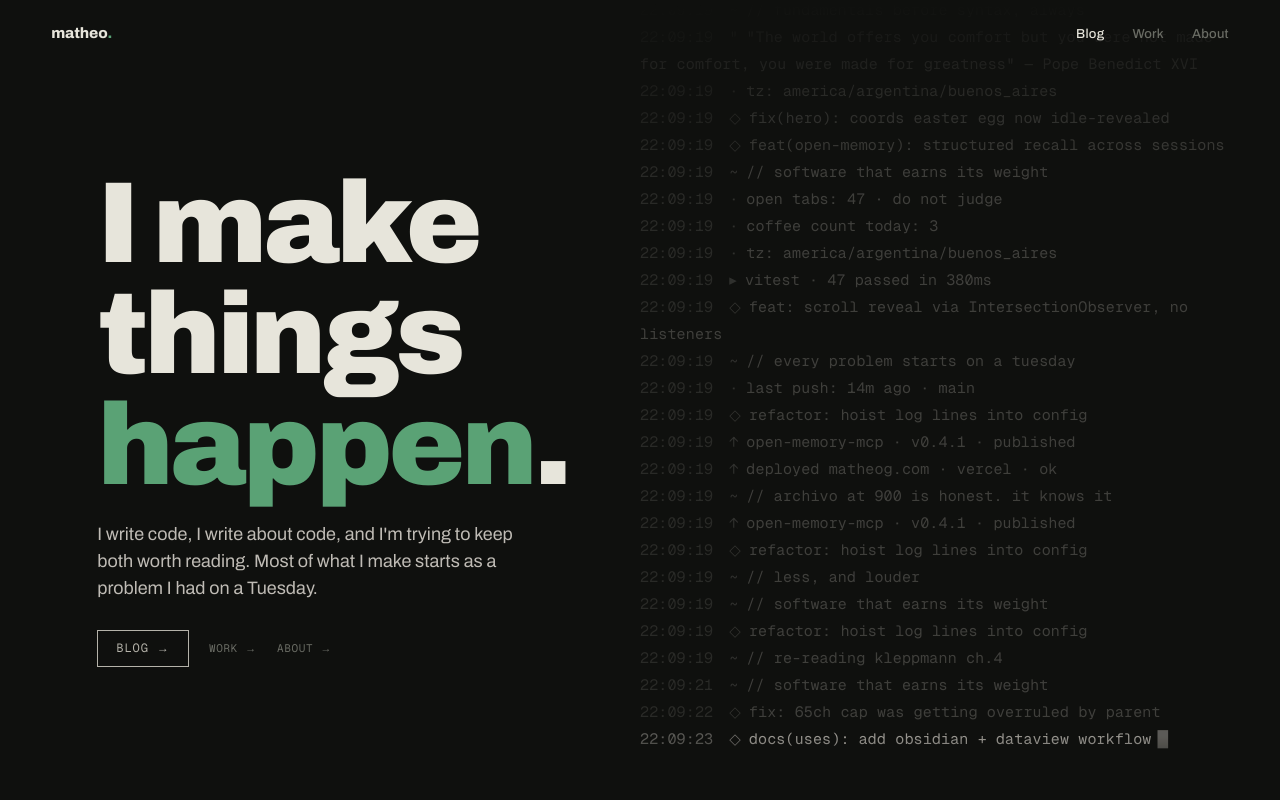
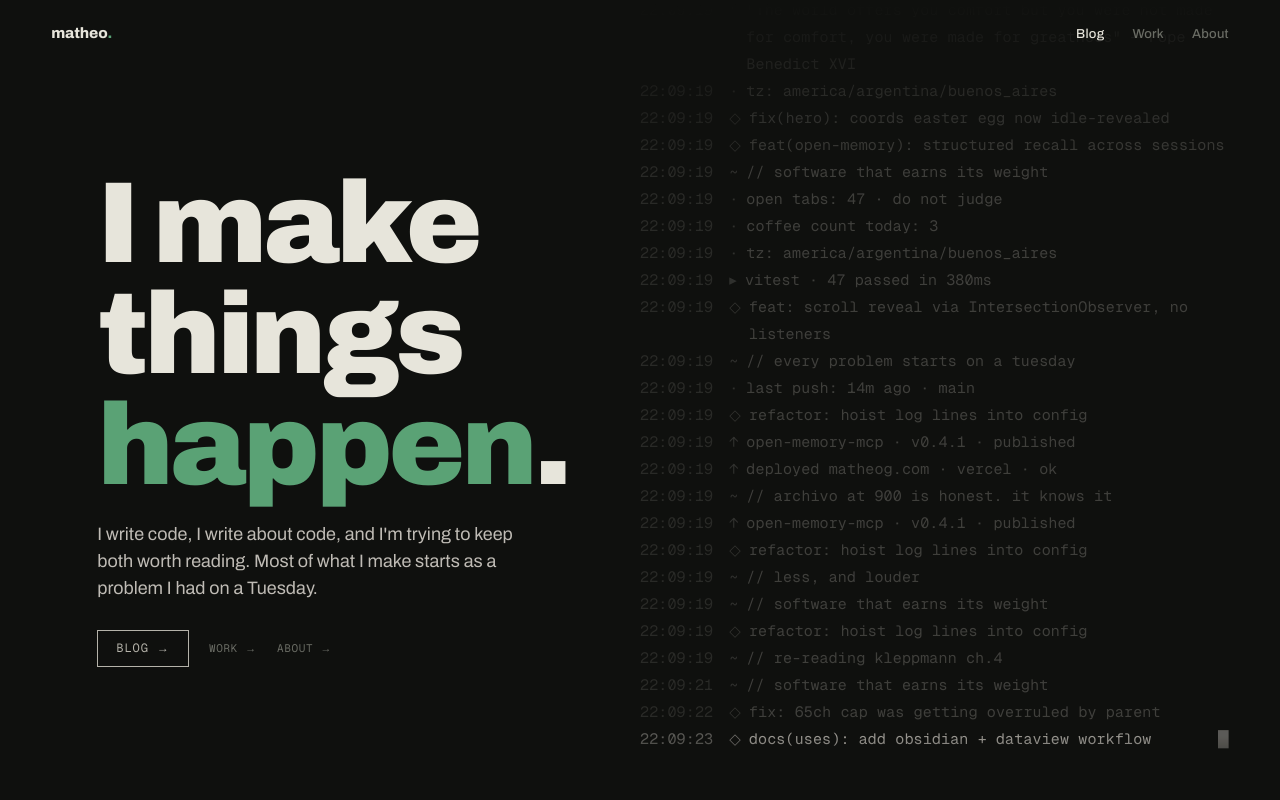
Before and after one commit to Sucu-Syndicate/silverline-portfolio, a Next.js app: page / in a window 1280 px wide. Shown: the top 800 px of the page. Built offline with nearby package versions, Linux system fonts and the light colour scheme.

Commit message:
[PTASK-007] Terminal: flex layout so wrapped lines stay in body column, not under timestamp

```diff
--- a/app/globals.css
+++ b/app/globals.css
@@ -233,20 +233,20 @@ a { color: inherit; text-decoration: none; }
   overflow-anchor: none;
 }
 .hero-log .line {
-  white-space: normal;
-  word-break: break-word;
-  display: block;
+  display: flex;
+  align-items: flex-start;
   animation: lineIn 360ms cubic-bezier(0.16, 1, 0.3, 1) both;
   color: inherit;
 }
 .hero-log .line .ts {
+  flex-shrink: 0;
   color: inherit;
   opacity: 0.55;
   margin-right: 16px;
   font-variant-numeric: tabular-nums;
 }
-.hero-log .line .marker { margin-right: 8px; opacity: 0.7; }
-.hero-log .line .body { color: inherit; }
+.hero-log .line .marker { flex-shrink: 0; margin-right: 8px; opacity: 0.7; }
+.hero-log .line .body { flex: 1; min-width: 0; word-break: break-word; }
 .hero-log .line.fresh { color: rgba(245, 240, 232, 0.62); }
 .hero-log .line.cursor::after {
   content: "\2588";
```
